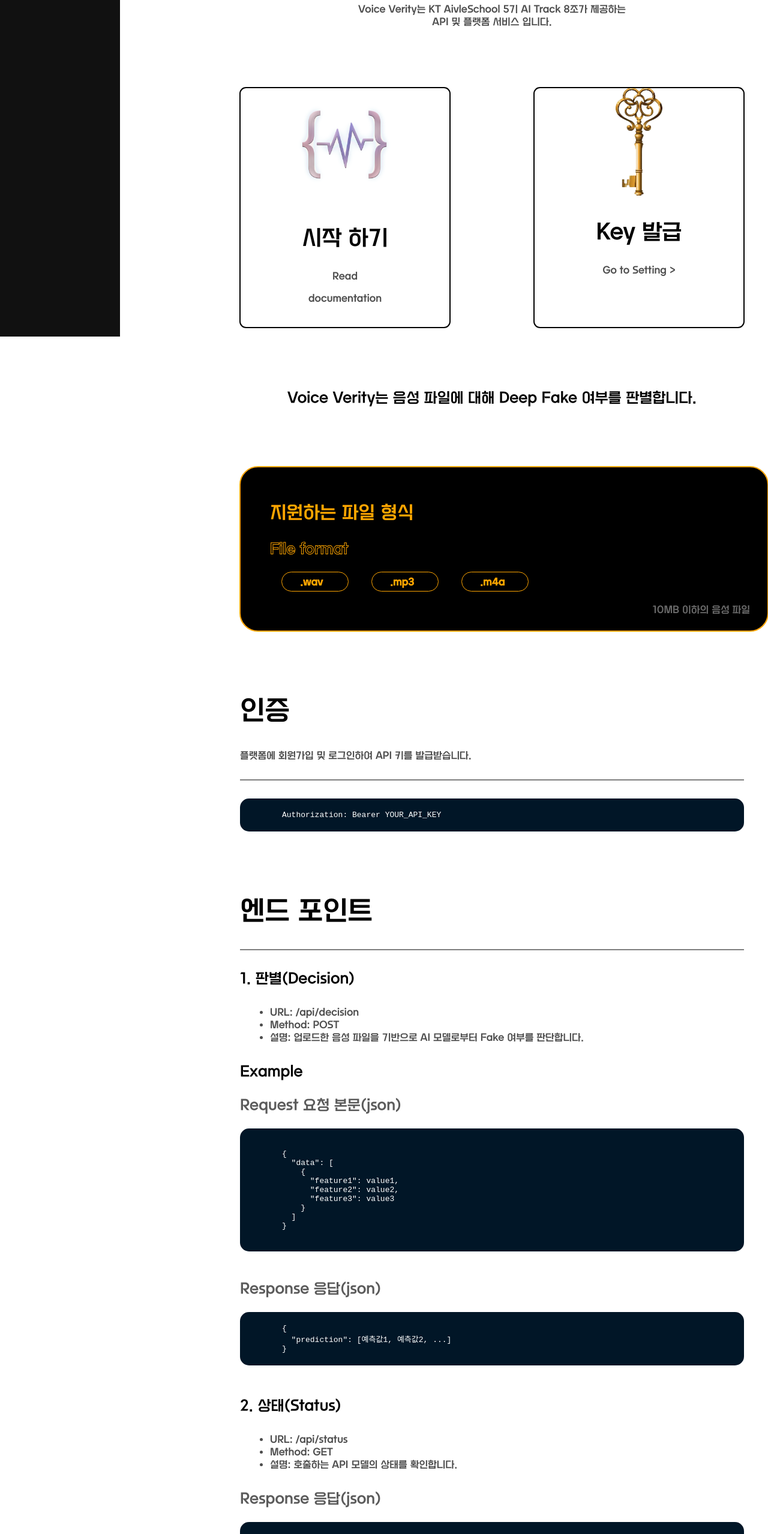
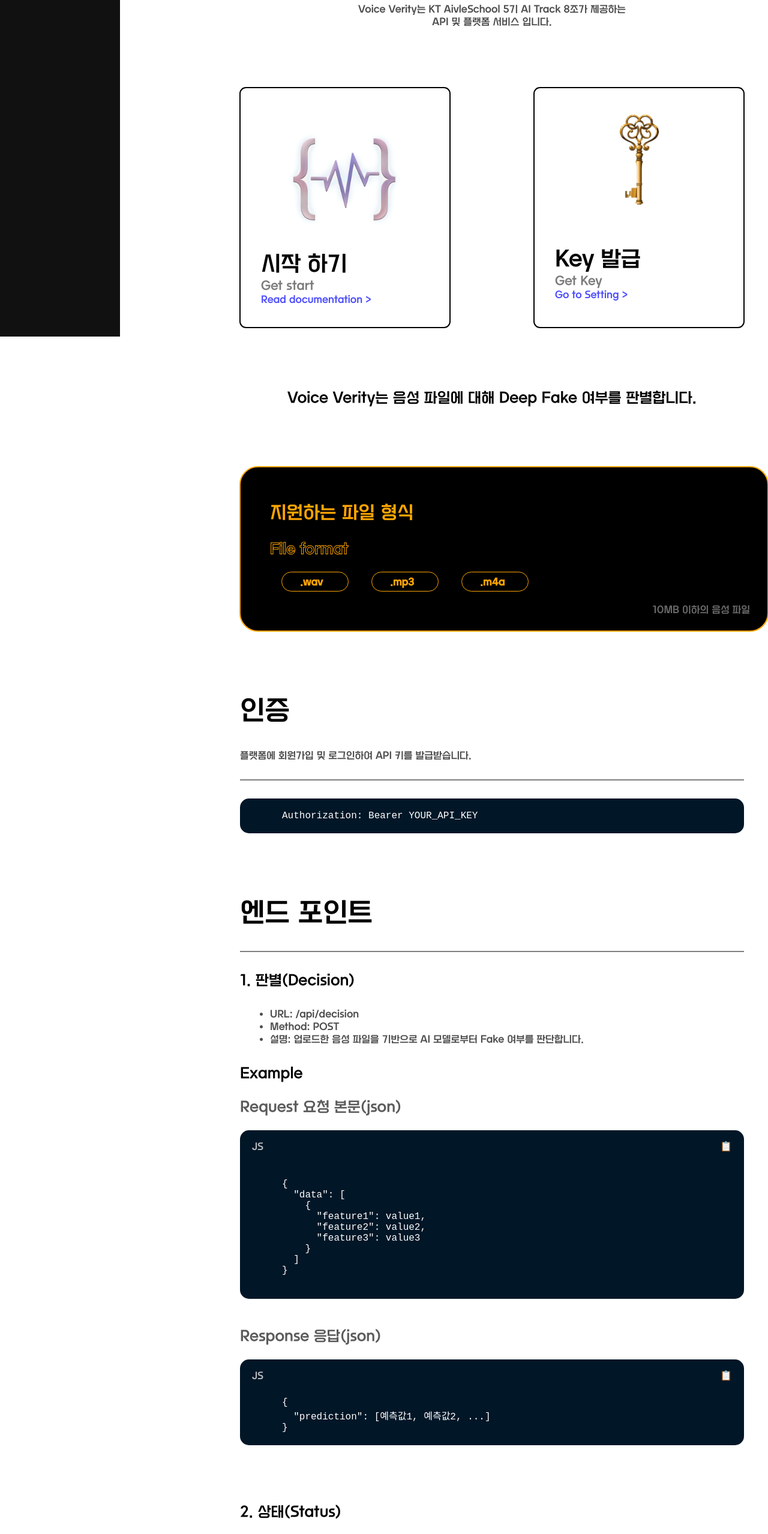
Before and after one commit to kyudori/KT_AIVLE_School_Big_Project, a Next.js app in the folder frontend/: page /docs in a window 1280 px wide. Shown: the part 239-2796 px from the top of the page at 60% size. Built offline with nearby package versions, Linux system fonts and the light colour scheme.

Commit message:
docs 코드복사 추가 etc

```diff
--- a/frontend/pages/docs.js
+++ b/frontend/pages/docs.js
@@ -1,47 +1,57 @@
-import { useRouter } from 'next/router';
-import { useState, useEffect } from 'react';
-import Navbar from '../components/Navbar';
-import Footer from '../components/Footer';
-import styles from '../styles/Docs.module.css';
+import { useRouter } from "next/router";
+import { useState, useEffect } from "react";
+import Navbar from "../components/Navbar";
+import Footer from "../components/Footer";
+import styles from "../styles/Docs.module.css";
 
 export default function Documentation() {
   const router = useRouter();
-  const [activeSection, setActiveSection] = useState('');
+  const [activeSection, setActiveSection] = useState("");
 
   useEffect(() => {
     const handleScroll = () => {
       const sections = document.querySelectorAll(`.${styles.section}`);
-      let currentSection = '';
+      let currentSection = "";
       sections.forEach((section) => {
         const sectionTop = section.offsetTop;
         if (window.scrollY >= sectionTop - 50) {
-          currentSection = section.getAttribute('id');
+          currentSection = section.getAttribute("id");
         }
       });
       setActiveSection(currentSection);
     };
 
-    window.addEventListener('scroll', handleScroll);
+    window.addEventListener("scroll", handleScroll);
     return () => {
-      window.removeEventListener('scroll', handleScroll);
+      window.removeEventListener("scroll", handleScroll);
     };
   }, []);
 
   const handleScrollToSection = (sectionId) => {
     const section = document.getElementById(sectionId);
     if (section) {
-      section.scrollIntoView({ behavior: 'smooth' });
+      section.scrollIntoView({ behavior: "smooth" });
     }
   };
 
   const handleNavigateToSetting = () => {
-    router.push('/setting');
+    router.push("/setting");
   };
 
   const handleContactUs = () => {
-    router.push('/contact');
+    router.push("/contact");
   };
 
+  const handleCopyClick = (textToCopy) => {
+    navigator.clipboard
+      .writeText(textToCopy)
+      .then(() => {
+        alert("복사되었습니다.");
+      })
+      .catch((error) => {
+        console.error("복사 실패:", error);
+      });
+  };
 
   return (
     <div className={styles.documentationContainer}>
@@ -49,32 +59,36 @@ export default function Documentation() {
         <div className={styles.sidebar}>
           <ul className={styles.sidebarList}>
             <li
-              className={activeSection === 'start' ? styles.active : ''}
-              onClick={() => handleScrollToSection('start')}
+              className={activeSection === "start" ? styles.active : ""}
+              onClick={() => handleScrollToSection("start")}
             >
               시작 하기
             </li>
             <li
-              className={activeSection === 'supported-files' ? styles.active : ''}
-              onClick={() => handleScrollToSection('supported-files')}
+              className={
+                activeSection === "supported-files" ? styles.active : ""
+              }
+              onClick={() => handleScrollToSection("supported-files")}
             >
               지원 파일
             </li>
             <li
-              className={activeSection === 'authentication' ? styles.active : ''}
-              onClick={() => handleScrollToSection('authentication')}
+              className={
+                activeSection === "authentication" ? styles.active : ""
+              }
+              onClick={() => handleScrollToSection("authentication")}
             >
               인증
             </li>
             <li
-              className={activeSection === 'endpoints' ? styles.active : ''}
-              onClick={() => handleScrollToSection('endpoints')}
+              className={activeSection === "endpoints" ? styles.active : ""}
+              onClick={() => handleScrollToSection("endpoints")}
             >
               엔드 포인트
             </li>
             <li
-              className={activeSection === 'error-codes' ? styles.active : ''}
-              onClick={() => handleScrollToSection('error-codes')}
+              className={activeSection === "error-codes" ? styles.active : ""}
+              onClick={() => handleScrollToSection("error-codes")}
             >
               에러 코드
             </li>
@@ -86,22 +100,40 @@ export default function Documentation() {
             <section id="start" className={styles.section}>
               <div className={styles.headsection}>
                 <h1 className={styles.heading}>Voice Verity documentation</h1>
-            <p><span>Voice Verity는 KT AivleSchool 5기 AI Track 8조가 제공하는</span><br/>
-            <span>API 및 플랫폼 서비스 입니다.</span></p>
+                <p>
+                  <span>
+                    Voice Verity는 KT AivleSchool 5기 AI Track 8조가 제공하는
+                  </span>
+                  <br />
+                  <span>API 및 플랫폼 서비스 입니다.</span>
+                </p>
                 <div className={styles.cardContainer}>
-              <div className={styles.card} onClick={() => handleScrollToSection('start')}>
+                  <div
+                    className={styles.card}
+                    onClick={() => handleScrollToSection("start")}
+                  >
                     <div className={styles.cardicon}></div>
+                    <div className={styles.cardtext}>
                       <h2>시작 하기</h2>
-                <p>Read</p>
-                <p>documentation</p>
-              </div>
-              <div className={styles.card} onClick={handleNavigateToSetting}>
-              <div className={styles.cardicon2}></div>
-                <h2>Key 발급</h2>
-                <p>Go to Setting &gt;</p>
+                      <p style={{color:'#444', fontSize:'20px'}}>Get start</p>
+                      <p style={{color:'blue'}}>Read documentation &gt;</p>
                     </div>
                   </div>
-            <h3>Voice Verity는 음성 파일에 대해 Deep Fake 여부를 판별합니다.</h3>
+                  <div
+                    className={styles.card}
+                    onClick={handleNavigateToSetting}
+                  >
+                    <div className={styles.cardicon2}></div>
+                    <div className={styles.cardtext}>
+                      <h2>Key 발급</h2>
+                      <p style={{color:'#444', fontSize:'20px'}}>Get Key</p>
+                      <p style={{color:'blue'}}>Go to Setting &gt;</p>
+                    </div>
+                  </div>
+                </div>
+                <h3>
+                  Voice Verity는 음성 파일에 대해 Deep Fake 여부를 판별합니다.
+                </h3>
               </div>
             </section>
             <section id="supported-files" className={styles.section}>
@@ -114,24 +146,51 @@ export default function Documentation() {
                   <span className={styles.fileFormat}>.m4a</span>
                 </div>
                 <p>10MB 이하의 음성 파일</p>
-           </div></section>
+              </div>
+            </section>
             <section id="authentication" className={styles.section}>
               <h2>인증</h2>
               <p>플랫폼에 회원가입 및 로그인하여 API 키를 발급받습니다.</p>
-            <hr/>
-            <div className={styles.codeEX}><pre>Authorization: Bearer YOUR_API_KEY</pre></div>
+              <hr />
+              <div className={styles.codeEX}>
+                <pre>Authorization: Bearer YOUR_API_KEY</pre>
+              </div>
             </section>
             <section id="endpoints" className={styles.section}>
               <h2>엔드 포인트</h2>
-            <hr/>
-            <div style={{marginBottom:'50px'}}>
+              <hr />
+              <div style={{ marginBottom: "50px" }}>
                 <h3>1. 판별(Decision)</h3>
-            <ul><li>URL: /api/decision</li>
+                <ul>
+                  <li>URL: /api/decision</li>
                   <li>Method: POST</li>
-              <li>설명: 업로드한 음성 파일을 기반으로 AI 모델로부터 Fake 여부를 판단합니다.</li></ul>
+                  <li>
+                    설명: 업로드한 음성 파일을 기반으로 AI 모델로부터 Fake
+                    여부를 판단합니다.
+                  </li>
+                </ul>
                 <h3>Example</h3>
-            <h3 style={{color:"#5B5B5B"}}>Request 요청 본문(json)</h3>
-            <div className={styles.codeEX}><pre>
+                <h3 style={{ color: "#5B5B5B" }}>Request 요청 본문(json)</h3>
+                <div className={styles.codeEX}>
+                  <div className={styles.codetop}>
+                    <p>JS</p>
+                    <span
+                      onClick={() =>
+                        handleCopyClick(`{
+  'data': [
+    {
+      'feature1': value1,
+      'feature2': value2,
+      'feature3': value3
+    }
+  ]
+}`)
+                      }
+                    >
+                      📋
+                    </span>
+                  </div>
+                  <pre>
                     {`
 {
   "data": [
@@ -142,42 +201,103 @@ export default function Documentation() {
     }
   ]
 }
-              `}</pre></div><br />
-              <h3 style={{color:"#5B5B5B"}}>Response 응답(json)</h3>
-              <div className={styles.codeEX}><pre>
+              `}
+                  </pre>
+                </div>
+                <br />
+                <h3 style={{ color: "#5B5B5B" }}>Response 응답(json)</h3>
+                <div className={styles.codeEX}>
+                  <div className={styles.codetop}>
+                    <p>JS</p>
+                    <span
+                      onClick={() =>
+                        handleCopyClick(`{
+  "prediction": [예측값1, 예측값2, ...]
+}`)
+                      }
+                    >
+                      📋
+                    </span>
+                  </div>
+                  <pre>
                     {`{
   "prediction": [예측값1, 예측값2, ...]
 }`}
-            </pre></div></div>
+                  </pre>
+                </div>
+              </div>
+              <div style={{height:'20px'}}/>
               <h3>2. 상태(Status)</h3>
-            <ul><li>URL: /api/status</li>
+              <ul>
+                <li>URL: /api/status</li>
                 <li>Method: GET</li>
-            <li>설명: 호출하는 API 모델의 상태를 확인합니다.</li></ul>
-            <h3 style={{color:"#5B5B5B"}}>Response 응답(json)</h3>
-            <div className={styles.codeEX}><pre>
+                <li>설명: 호출하는 API 모델의 상태를 확인합니다.</li>
+              </ul>
+              <h3>Example</h3>
+              <h3 style={{ color: "#5B5B5B" }}>Response 응답(json)</h3>
+              <div className={styles.codeEX}>
+                <div className={styles.codetop}>
+                  <p>JS</p>
+                  <span
+                    onClick={() =>
+                      handleCopyClick(`{
+  "status": "ready",
+  "version": "1.0.0"
+}`)
+                    }
+                  >
+                    📋
+                  </span>
+                </div>
+                <pre>
                   {`{
   "status": "ready",
   "version": "1.0.0"
 }`}
-            </pre></div>
+                </pre>
+              </div>
             </section>
             <section id="error-codes" className={styles.section}>
               <h2>에러 코드</h2>
-            <p>API사용 시 발생할 수 있는 일반적인 에러 코드와 의미는 다음과 같습니다.</p>
-            <hr/>
-            <ul>
-              <li>400 Bad Request: 잘못된 요청 형식입니다.</li>
-              <li>401 Unauthorized: 인증 실패입니다. 올바른 API 키를 제공하십시오.</li>
-              <li>403 Forbidden: 접근 권한이 없습니다.</li>
-              <li>404 Not Found: 요청한 리소스를 찾을 수 없습니다.</li>
-              <li>500 Internal Server Error: 서버에 문제가 발생했습니다.</li>
-            </ul>
-            <div style={{width:'840px'}}></div>
+              <p>
+                API사용 시 발생할 수 있는 일반적인 에러 코드와 의미는 다음과
+                같습니다.
+              </p>
+              <hr />
+              <table>
+                <tbody>
+                  <tr>
+                    <td className={styles.td1}>400 Bad Request</td>
+                    <td>| 잘못된 요청 형식입니다.</td>
+                  </tr>
+                  <tr>
+                    <td className={styles.td1}>401 Unauthorized</td>
+                    <td>| 인증 실패입니다. 올바른 API 키를 제공하십시오.</td>
+                  </tr>
+                  <tr>
+                    <td className={styles.td1}>403 Forbidden</td>
+                    <td>| 접근 권한이 없습니다.</td>
+                  </tr>
+                  <tr>
+                    <td className={styles.td1}>404 Not Found</td>
+                    <td>| 요청한 리소스를 찾을 수 없습니다.</td>
+                  </tr>
+                  <tr>
+                    <td className={styles.td1}>500 Internal Server Error</td>
+                    <td>| 서버에 문제가 발생했습니다.</td>
+                  </tr>
+                </tbody>
+              </table>
+              <div style={{ width: "840px" }}></div>
             </section>
             <section className={styles.section}>
               <div className={styles.contactUs}>
-              <h2 style={{textAlign:'center'}}>Voice Verity와 함께해요.</h2>
-              <p style={{margin:"20px"}}>당신의 든든한 파트너가 될 수 있습니다.</p>
+                <h2 style={{ textAlign: "center" }}>
+                  Voice Verity와 함께해요.
+                </h2>
+                <p style={{ margin: "20px" }}>
+                  당신의 든든한 파트너가 될 수 있습니다.
+                </p>
                 <button onClick={handleContactUs}>Contact Us</button>
               </div>
             </section>
--- a/frontend/styles/Docs.module.css
+++ b/frontend/styles/Docs.module.css
@@ -122,6 +122,7 @@
   }
 
   .card {
+    display: flex;
     background: #fff;
     width: 350px;
     height: 400px;
@@ -129,22 +130,37 @@
     outline: auto #000;
     text-align: center;
     cursor: pointer;
-    min-width: 20%;
+    min-width: 30%;
+    flex-direction: column;
+    align-items: center;
+    justify-content: center;
   }
 
   .card:hover {
     background: #999;
   }
 
+  .cardtext{
+    display: flex;
+    width: 80%;
+    flex-direction: column;
+    align-items: flex-start;
+  }
+
   .card h2 {
+    margin: 0;
     font-size: 36px;
+  }
+
+  .card p{
+    margin: 0px;
   }
 
   .card .cardicon {
     background-image: url(./images/starticon.png);
     height: 150px;
     width: 150px;
-    padding: 20px;
+    padding: 40px;
     background-repeat: no-repeat;
     background-position: top center;
     background-size: cover;
@@ -153,9 +169,9 @@
 
   .card .cardicon2 {
     background-image: url(./images/Key.png);
-    height: 140px;
+    height: 150px;
     width: 100px;
-    padding: 20px;
+    margin-bottom: 65px;
     background-repeat: no-repeat;
     background-position: center;
     background-size: contain;
@@ -213,9 +229,10 @@
   }
 
   .codeEX{
+    color: #fff;
     display: flex;
-    flex-direction: row;
-    align-items: center;
+    flex-direction: column;
+    align-items: flex-start;
     padding: 20px;
     gap: 10px;
     width: 800px;
@@ -224,8 +241,22 @@
     border-radius: 15px;
   }
 
+  .codetop{
+    margin-top: -20px;
+    display: flex;
+    width: 100%;
+    justify-content: space-between;
+    align-items: center;
+  }
+
+  .codetop span{
+    background: rgba(0, 0, 0, 0);
+    cursor: pointer;
+  }
+
   .codeEX pre{
     margin: 0 50px;
+    font-size: 16px;
     color: #fff;
   }
 
@@ -251,3 +282,21 @@
   .contactUs button:hover {
     background-color: #d9d9d9;
   }
+
+  .section table{
+    padding: 20px 50px;
+    border-radius: 15px;
+    width: 840px;
+    background-color: #d9d9d9;
+  }
+
+  .section tr {
+    height: 50px;
+
+  }
+
+  .td1 {
+    border: none;
+    color: #666;
+    width: 40%;
+  }
```
Lines whose indentation alone changed are shown as unchanged.
